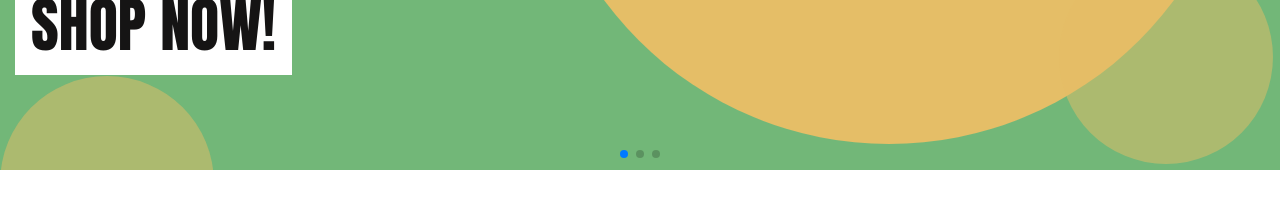
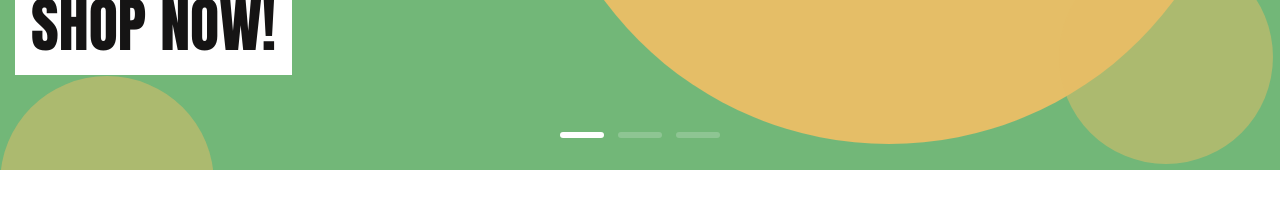
Before and after one commit to IlyaAlikin/nike-retro, a Vue app: page / in a window 1280 px wide. Shown: the part 780-992 px from the top of the page. Built offline with nearby package versions, Linux system fonts and the light colour scheme.

Commit message:
fixed problem with pagination

```diff
--- a/src/assets/css/main.css
+++ b/src/assets/css/main.css
@@ -72,6 +72,28 @@ h6 {
   text-decoration: underline;
   font-size: clamp(16px, 1.5vw, 20px);
 }
+
+.swiper-pagination {
+  position: relative;
+  margin-bottom: 20px;
+}
+
+.swiper-pagination-bullet {
+  padding: 1px 22px;
+  margin: 0px 7px !important;
+  border-radius: 10px !important;
+  width: auto;
+  height: 6px !important;
+  text-align: center;
+  line-height: 30px;
+  color: #fff;
+  background: rgba(256, 256, 256, 1) !important;
+}
+.swiper-pagination-bullet-active {
+  background: #fff !important;
+  opacity: 1;
+}
+
 @media (max-width: 767px) {
   .title-section {
     align-items: end;
--- a/src/components/MainSlider.vue
+++ b/src/components/MainSlider.vue
@@ -3,7 +3,6 @@
     <swiper
       :slides-per-view="1"
       :space-between="50"
-      @swiper="onSwiper"
       :modules="modules"
       :pagination="{
         clickable: true,
@@ -33,16 +32,11 @@ import "swiper/css/pagination";
 const modules = [Pagination];
 </script>
 <style scoped>
-.swiper-pagination {
-  position: relative;
-}
 .slide-main-slider__container {
   position: relative;
-  /* z-index: 10; */
 }
 
 .column-text__title {
   position: relative;
-  /* z-index: 10; */
 }
 </style>
--- /dev/null
+++ b/src/components/SectionSlider.vue
@@ -0,0 +1,3 @@
+<template></template>
+<script lang="ts" setup></script>
+<style scoped></style>
```
Also changed, not shown: src/assets/img/favorite.svg (renamed from public/favorite.svg).
